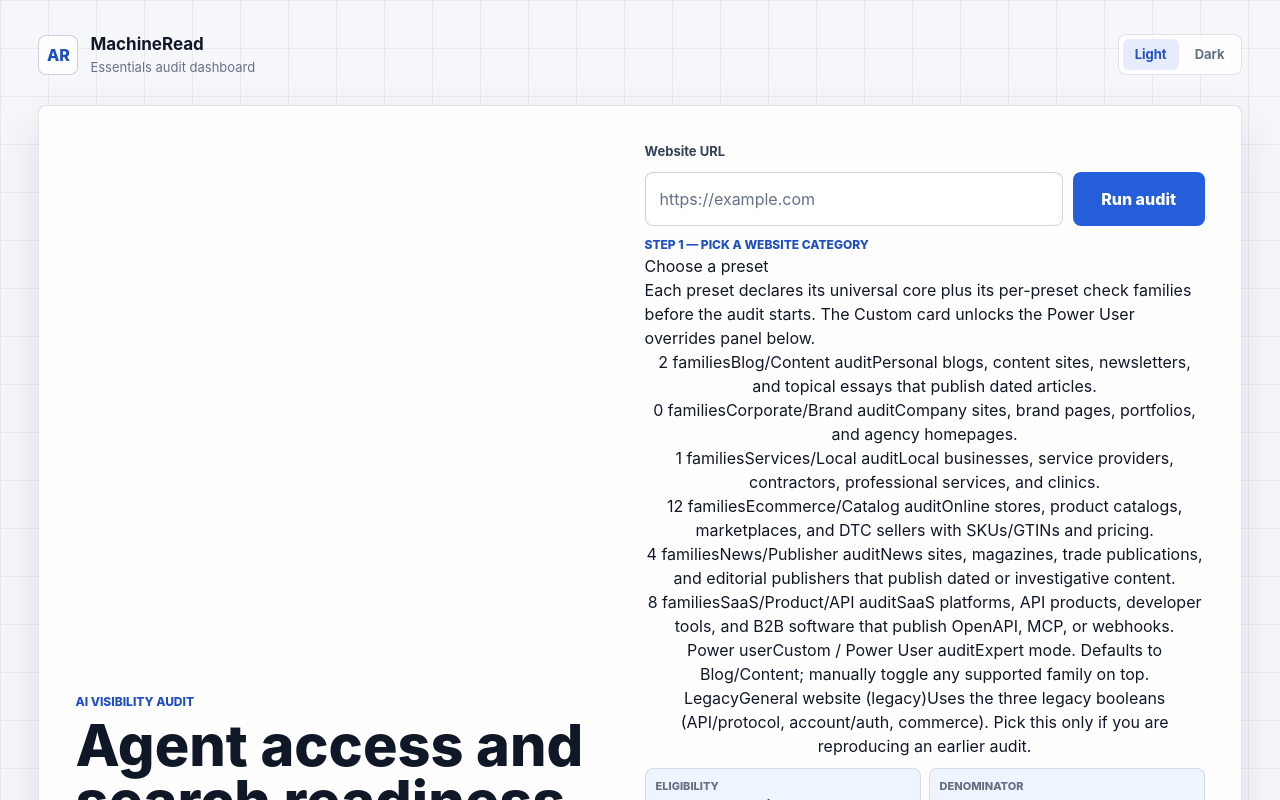
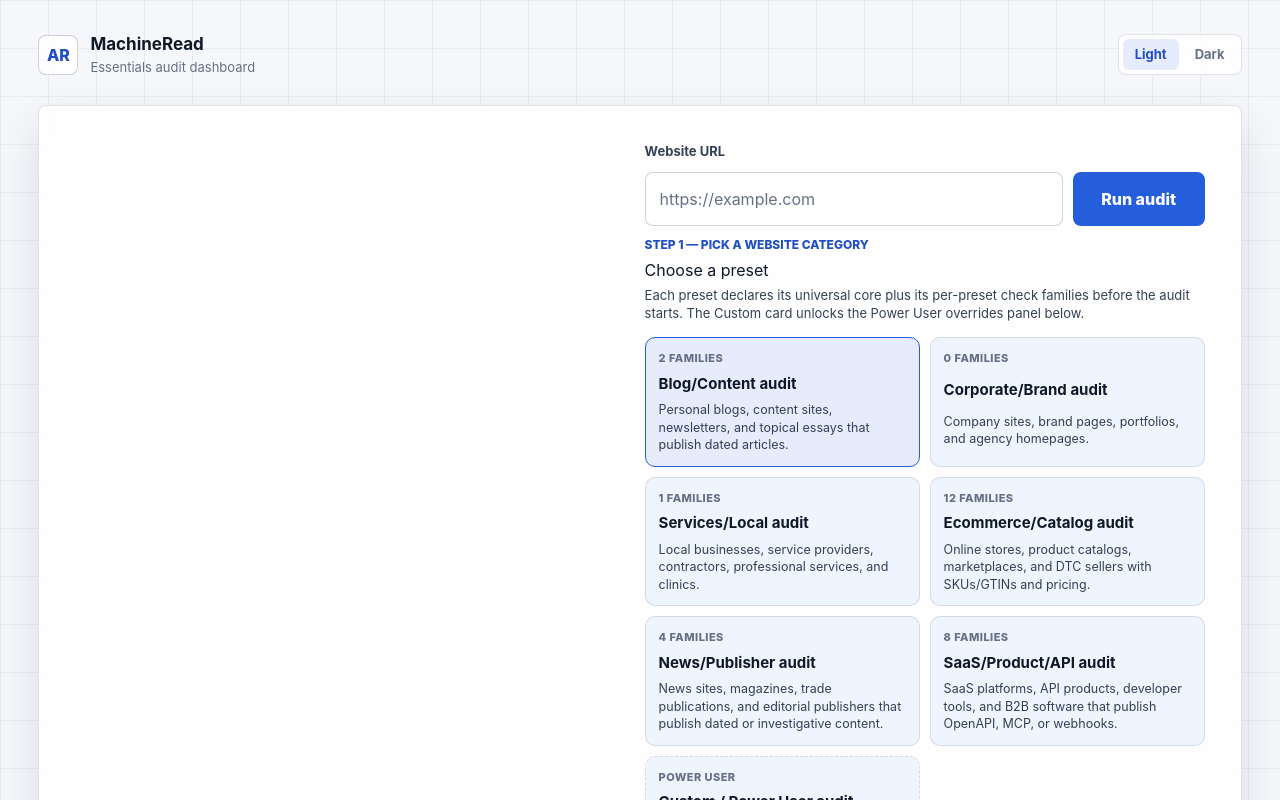
Before and after one commit to georgejieh/MachineRead-Preview, a Next.js app in the folder frontend/: page / in a window 1280 px wide. Shown: the top 800 px of the page. Built offline with nearby package versions, Linux system fonts and the light colour scheme; no server answers.

Commit message:
restore preset-picker CSS in public export

```diff
--- a/frontend/app/globals.css
+++ b/frontend/app/globals.css
@@ -347,6 +347,176 @@ button:disabled {
   padding: 7px 9px;
 }
 
+/* Preset picker. */
+.preset-picker { display: grid; gap: 14px; }
+.preset-picker-heading { display: grid; gap: 4px; }
+.preset-picker-subtitle { margin: 0; color: var(--muted-strong); font-size: 13px; line-height: 1.45; }
+.preset-card-grid { display: grid; grid-template-columns: repeat(auto-fill, minmax(220px, 1fr)); gap: 10px; }
+.preset-card {
+  display: grid; gap: 6px;
+  text-align: left;
+  border: 1px solid var(--border);
+  background: var(--surface-muted);
+  color: var(--text);
+  padding: 12px 13px;
+  border-radius: 10px;
+  cursor: pointer;
+  transition: border-color 120ms ease, background 120ms ease, transform 120ms ease;
+}
+.preset-card:hover { border-color: var(--border-strong); }
+.preset-card.active { border-color: var(--primary); background: var(--primary-soft); }
+.preset-card-kicker {
+  font-size: 11px; font-weight: 760; letter-spacing: 0.04em;
+  text-transform: uppercase; color: var(--muted);
+}
+.preset-card-title { font-size: 15px; font-weight: 700; color: var(--text); }
+.preset-card-description { font-size: 12.5px; color: var(--muted-strong); line-height: 1.4; }
+.preset-card-custom { border-style: dashed; }
+.preset-card-custom.active { border-style: solid; }
+
+.preset-legacy-row { display: grid; gap: 8px; }
+.preset-legacy-button {
+  display: grid; gap: 4px;
+  text-align: left;
+  border: 1px solid var(--border);
+  background: var(--surface-muted);
+  color: var(--text);
+  padding: 11px 13px;
+  border-radius: 10px;
+  cursor: pointer;
+}
+.preset-legacy-button.active { border-color: var(--amber); background: var(--amber-soft); }
+.preset-legacy-kicker {
+  font-size: 11px; font-weight: 760; letter-spacing: 0.04em;
+  text-transform: uppercase; color: var(--muted);
+}
+.preset-legacy-title { font-size: 14px; font-weight: 700; color: var(--text); }
+.preset-legacy-description { font-size: 12.5px; color: var(--muted-strong); line-height: 1.4; }
+
+.custom-overrides-panel {
+  display: grid;
+  gap: 16px;
+  border-top: 1px dashed var(--border);
+  padding-top: 14px;
+}
+
+.custom-overrides-header {
+  display: flex;
+  flex-wrap: wrap;
+  gap: 12px;
+  align-items: flex-start;
+  justify-content: space-between;
+}
+
+.custom-overrides-subtitle {
+  margin: 0;
+  color: var(--muted-strong);
+  font-size: 13px;
+  line-height: 1.45;
+}
+
+.custom-overrides-actions {
+  display: flex;
+  flex-wrap: wrap;
+  gap: 6px;
+}
+
+.custom-overrides-secondary {
+  display: grid;
+  gap: 8px;
+}
+
+.custom-overrides-toggle-row {
+  display: flex;
+  flex-wrap: wrap;
+  gap: 8px;
+}
+
+.custom-override-toggle {
+  display: inline-flex;
+  align-items: center;
+  gap: 8px;
+  border: 1px solid var(--border);
+  background: var(--surface-muted);
+  color: var(--text);
+  padding: 7px 11px;
+  border-radius: 8px;
+  cursor: pointer;
+  font-size: 12.5px;
+}
+
+.custom-override-toggle.active {
+  border-color: var(--primary);
+  background: var(--primary-soft);
+}
+
+.custom-override-toggle[data-disabled="true"] {
+  opacity: 0.5;
+  cursor: not-allowed;
+}
+
+.custom-overrides-categories {
+  display: grid;
+  gap: 12px;
+}
+
+.custom-overrides-group {
+  border: 1px solid var(--border);
+  border-radius: 10px;
+  background: var(--surface-muted);
+  padding: 10px 12px;
+  margin: 0;
+}
+
+.custom-overrides-group legend {
+  padding: 0 6px;
+  font-size: 11px;
+  font-weight: 760;
+  letter-spacing: 0.04em;
+  text-transform: uppercase;
+  color: var(--muted);
+}
+
+.custom-overrides-grid {
+  display: grid;
+  grid-template-columns: repeat(auto-fill, minmax(220px, 1fr));
+  gap: 8px;
+  margin-top: 8px;
+}
+
+.custom-override-card {
+  display: grid;
+  gap: 2px;
+  border: 1px solid var(--border);
+  background: var(--surface);
+  color: var(--text);
+  padding: 8px 10px;
+  border-radius: 8px;
+  cursor: pointer;
+  font-size: 12.5px;
+}
+
+.custom-override-card.active {
+  border-color: var(--primary);
+  background: var(--primary-soft);
+}
+
+.custom-override-card[data-disabled="true"] {
+  opacity: 0.5;
+  cursor: not-allowed;
+}
+
+.custom-override-name {
+  font-weight: 600;
+  color: var(--text);
+}
+
+.custom-override-key {
+  font-family: ui-monospace, SFMono-Regular, Menlo, monospace;
+  font-size: 11px;
+  color: var(--muted);
+}
+
 .error-banner {
   display: grid;
   gap: 4px;
```
